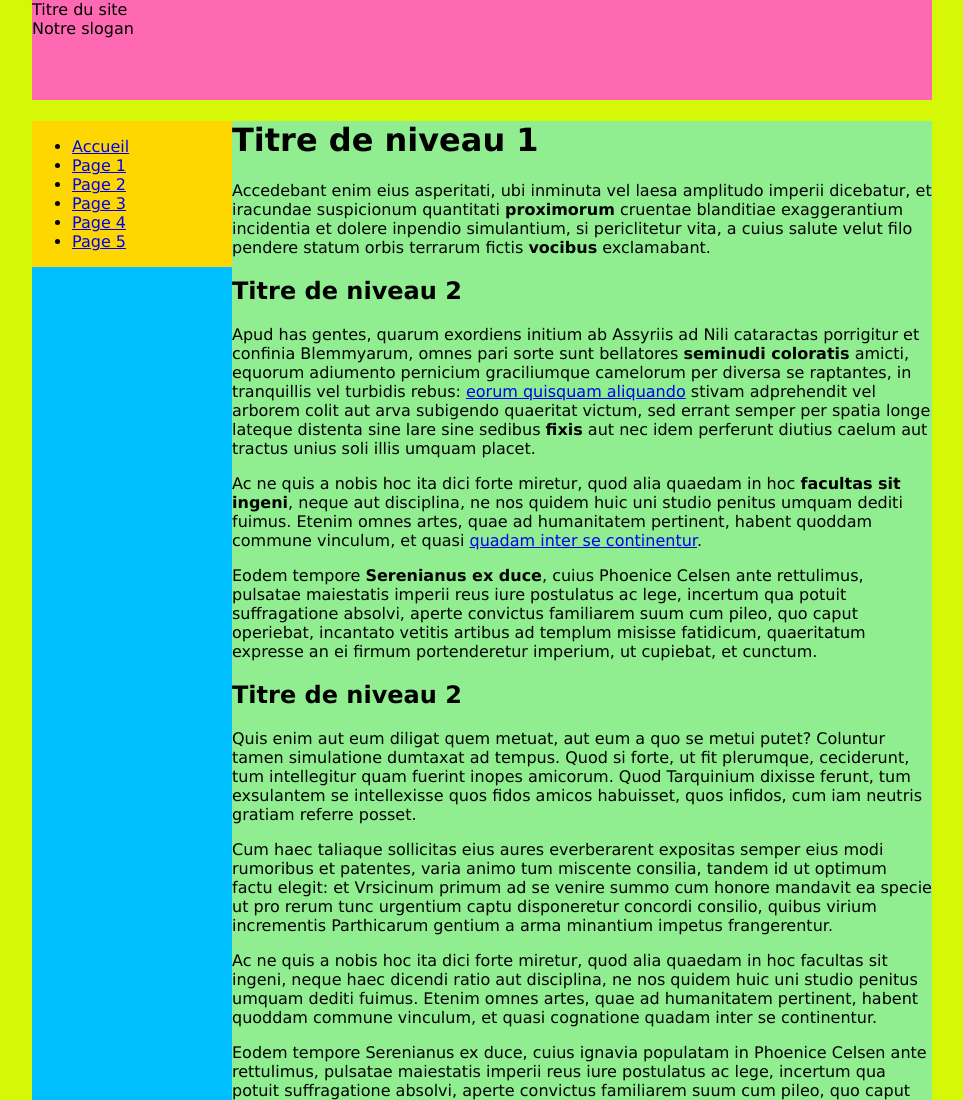
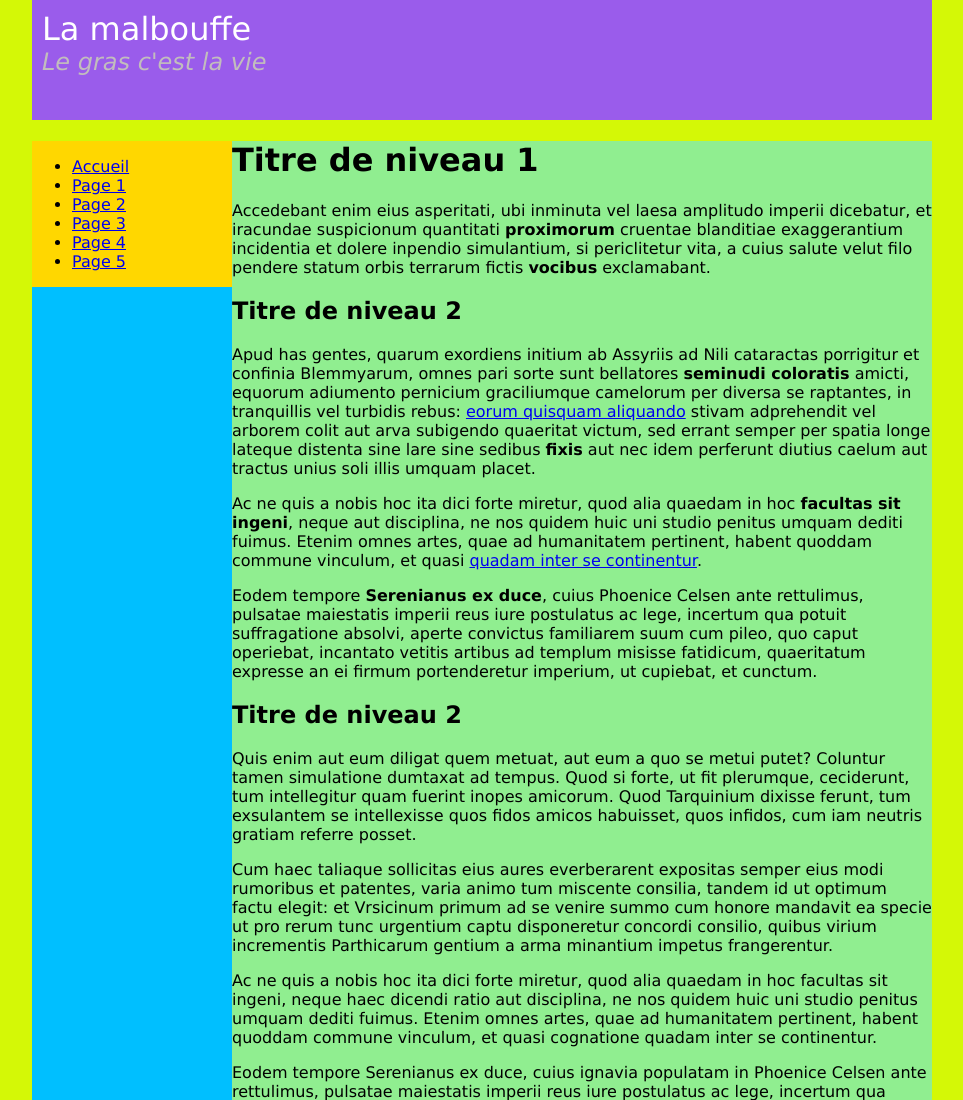
Before and after one commit to romainvhk/Mise-en-forme-en-CSS, a plain HTML site: page index.html in a window 1280 px wide. Shown: the top 1100 px of the page, without its empty margins (158-1121 px from the left). Drawn offline with Linux system fonts and the light colour scheme.

Commit message:
Modification de index.html et sytle.css
Modification et mise en forme du titre et du slogan

```diff
--- a/index.html
+++ b/index.html
@@ -9,8 +9,8 @@
     <body>
         <div class="page">
             <div class="entete">
-                <div>Titre du site</div>
-                <div>Notre slogan</div>
+                <div class="titre_du_site">La malbouffe</div>
+                <div class="notre_slogan">Le gras c'est la vie</div>
             </div>
             <div class="colonnes">
                 <div class="colonne_menu">
--- a/style.css
+++ b/style.css
@@ -36,7 +36,8 @@ body{
 .page {}
 
 .entete{
-    background-color: hotpink;
+    background-color: #9a5ceb;
+    padding: 10px;
 }
 .colonnes {
     background-color: deepskyblue;
@@ -50,3 +51,12 @@ body{
 .pieddepage{
     background-color: lightgray;
 }
+.titre_du_site {
+    font-size: 2em;
+    color: #ffffff
+}
+.notre_slogan{
+    font-size: 1.5em;
+    color: #c2bdbd;
+    font-style: italic;
+}
```
